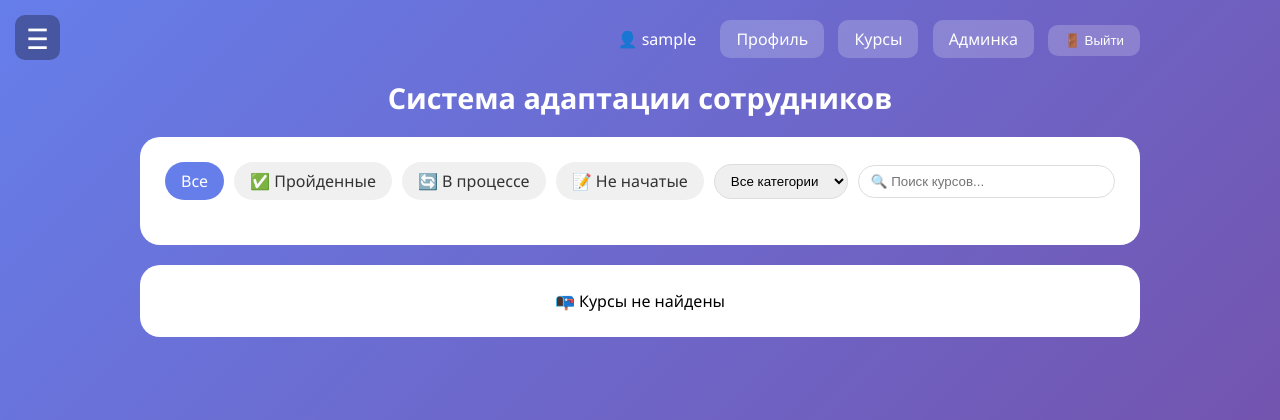
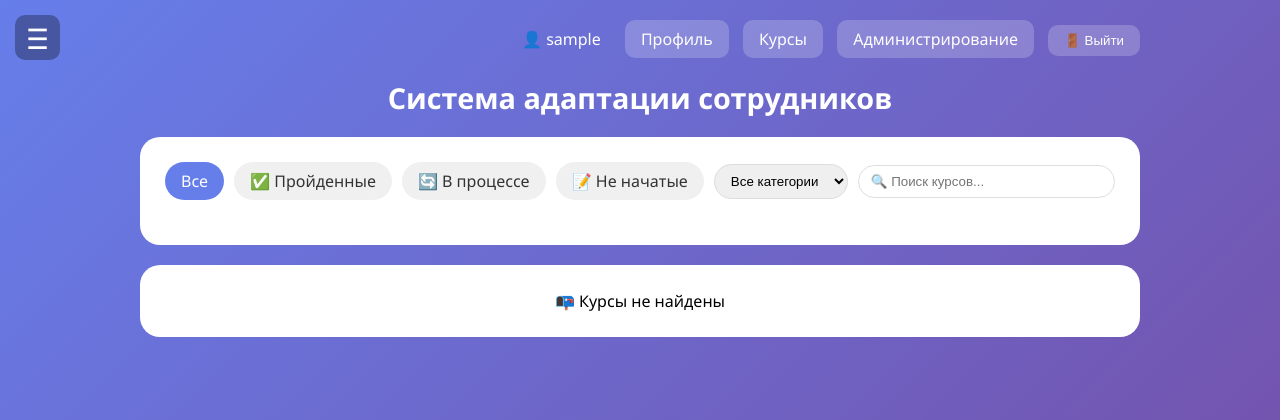
Before and after one commit to Manjik505/my-django-site, a Django app: page / in a window 1280 px wide. Shown: the top 420 px of the page. Run offline with Django 5.2, Linux system fonts and the light colour scheme; the visitor is signed in with stand-in values (Sample User, id 1); data that the repository does not hold is empty.

Commit message:
Update base.html

```diff
--- a/courses/templates/courses/base.html
+++ b/courses/templates/courses/base.html
@@ -333,7 +333,7 @@
             <a href="/profile/" class="header-btn">Профиль</a>
             <a href="/courses/" class="header-btn">Курсы</a>
             {% if user.is_superuser %}
-                <a href="/admin/" class="header-btn">Админка</a>
+                <a href="/admin/" class="header-btn">Администрирование</a>
             {% endif %}
             <form action="/logout/" method="post" style="display: inline;">
                 {% csrf_token %}
```
